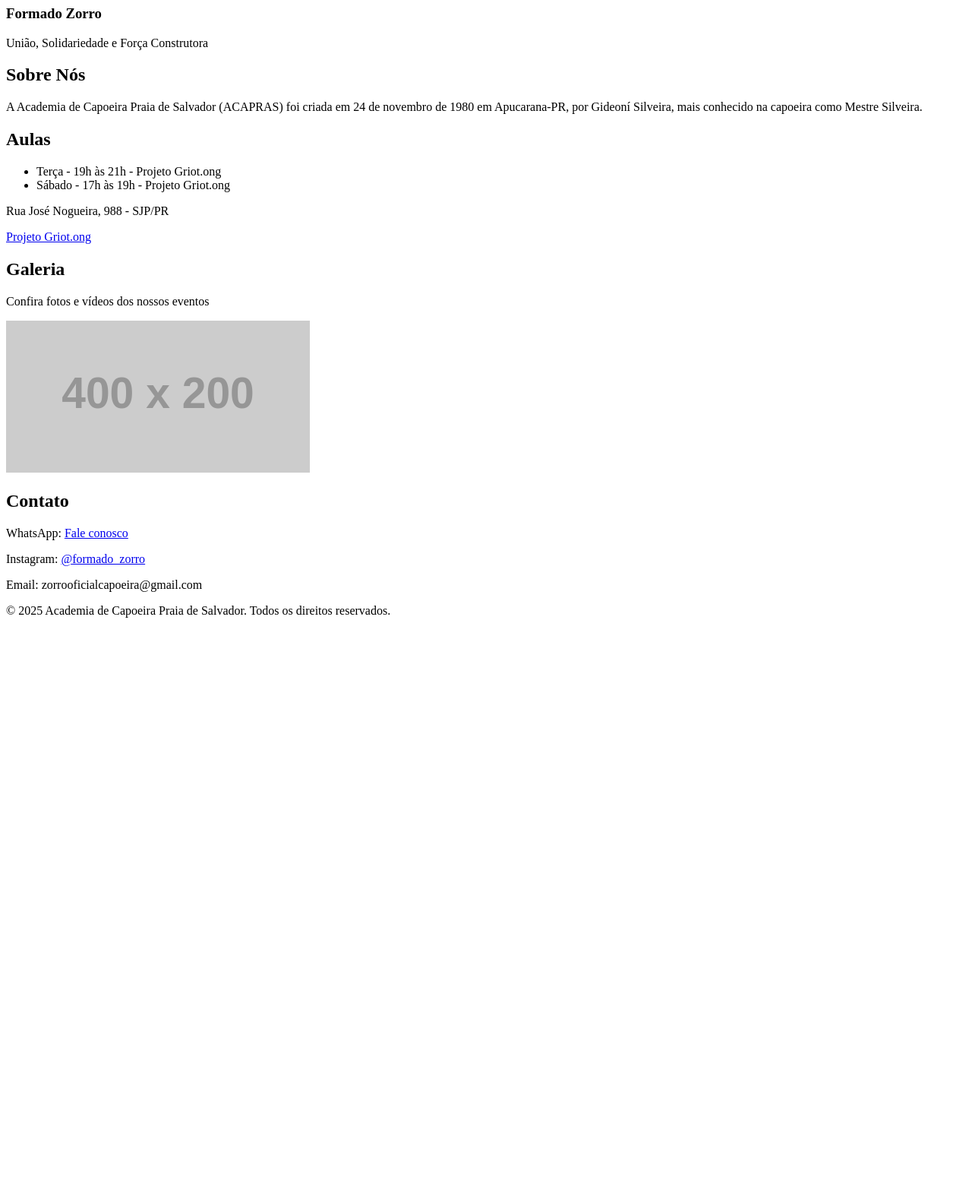
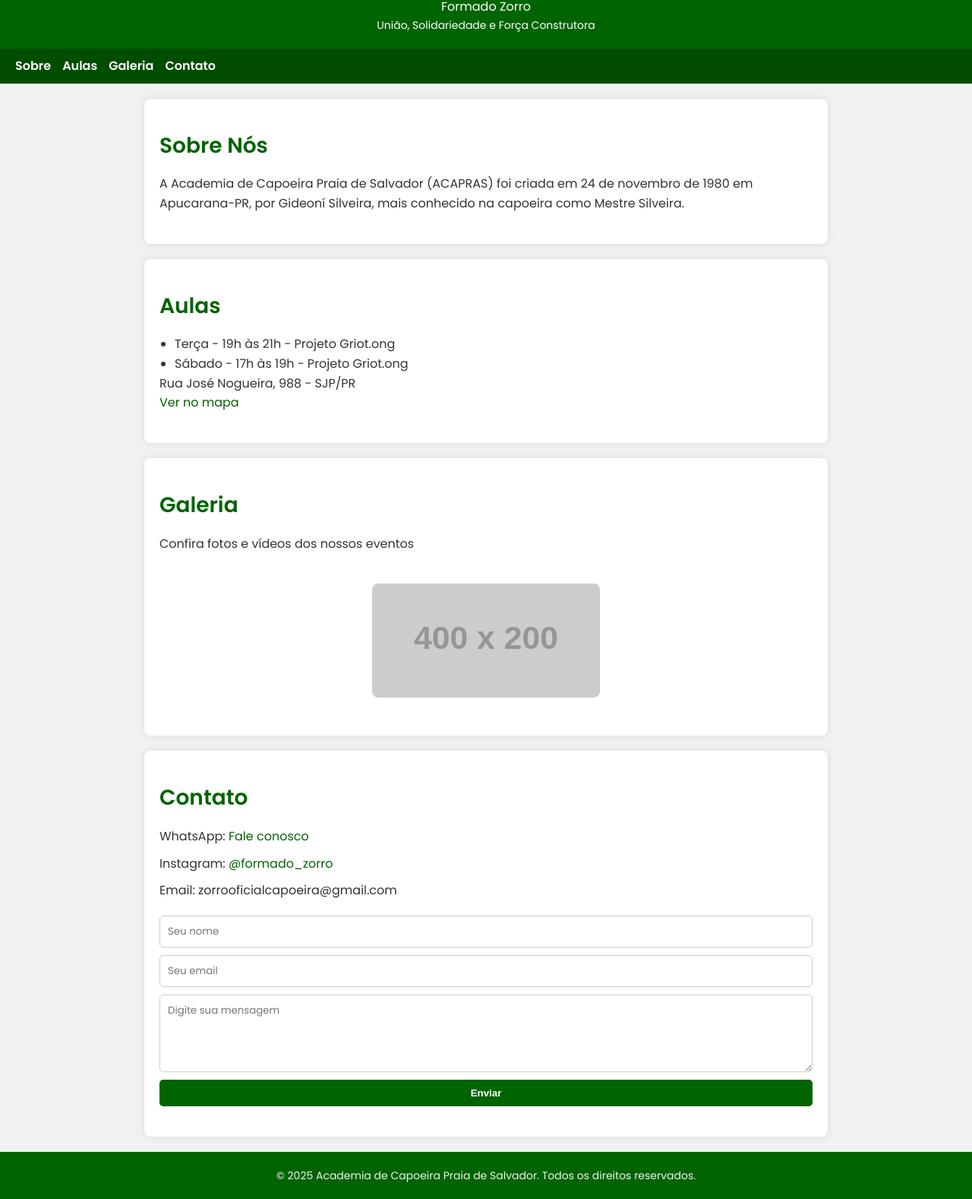
Before and after one commit to MateusRNeves/acapras, a plain HTML site: page index.html in a window 1280 px wide. Shown: the part 120-1698 px from the top of the page at 76% size. Before the commit the page ends 949 px from the top, so only its background shows below. Drawn offline with Linux system fonts and the light colour scheme; placeholder pictures from the web are drawn by us; a script that the page names is missing.

Commit message:
Atualizar o index.html10

```diff
--- a/index.html
+++ b/index.html
@@ -1,11 +1,199 @@
 <!DOCTYPE html>
 <html lang="pt-br">
 <head>
-    <meta charset="UTF-8">
-    <meta name="viewport" content="width=device-width, initial-scale=1.0">
-    <title>Zorro</title>
-    <link rel="stylesheet" href="style.css">
-    <link href="https://fonts.googleapis.com/css2?family=Poppins:wght@400;600&display=swap" rel="stylesheet">
+  <meta charset="UTF-8" />
+  <meta name="viewport" content="width=device-width, initial-scale=1.0" />
+  <title>Zorro - ACAPRAS</title>
+  <link href="https://fonts.googleapis.com/css2?family=Poppins:wght@400;600&display=swap" rel="stylesheet" />
+  <style>
+    * {
+      margin: 0;
+      padding: 0;
+      box-sizing: border-box;
+    }
+
+    body {
+      font-family: 'Poppins', Arial, sans-serif;
+      background-color: #f1f1f1;
+      color: #333;
+      line-height: 1.6;
+    }
+
+    header {
+      background-color: #006400;
+      color: white;
+      padding: 20px;
+      text-align: center;
+      position: relative;
+    }
+
+    header h1 {
+      font-size: 32px;
+    }
+
+    header h2 {
+      font-size: 18px;
+      margin: 8px 0;
+    }
+
+    header h3 {
+      font-size: 16px;
+      font-weight: normal;
+    }
+
+    header p {
+      font-size: 14px;
+    }
+
+    nav {
+      background-color: #004d00;
+      display: flex;
+      justify-content: space-between;
+      align-items: center;
+      padding: 10px 20px;
+    }
+
+    .nav-links {
+      display: flex;
+      gap: 15px;
+    }
+
+    .nav-links a {
+      color: white;
+      text-decoration: none;
+      font-weight: 600;
+    }
+
+    .hamburger {
+      display: none;
+      flex-direction: column;
+      cursor: pointer;
+    }
+
+    .hamburger span {
+      height: 3px;
+      width: 25px;
+      background: white;
+      margin: 4px 0;
+    }
+
+    .nav-active {
+      display: flex;
+      flex-direction: column;
+      background-color: #004d00;
+      padding: 10px 0;
+    }
+
+    section {
+      padding: 40px 20px;
+      background-color: white;
+      margin: 20px auto;
+      max-width: 900px;
+      border-radius: 8px;
+      box-shadow: 0 0 10px rgba(0, 0, 0, 0.1);
+    }
+
+    section h2 {
+      font-size: 28px;
+      margin-bottom: 15px;
+      color: #006400;
+    }
+
+    a {
+      color: #006400;
+      text-decoration: none;
+    }
+
+    a:hover {
+      text-decoration: underline;
+    }
+
+    ul {
+      list-style-type: disc;
+      padding-left: 20px;
+    }
+
+    #galeria img {
+      width: 100%;
+      max-width: 300px;
+      margin: 10px auto;
+      display: block;
+      border-radius: 8px;
+    }
+
+    .instagram-media {
+      max-width: 400px;
+      width: 100%;
+      margin: 20px auto !important;
+      display: flex;
+      justify-content: center;
+    }
+
+    #contato p {
+      margin-bottom: 10px;
+    }
+
+    form {
+      display: flex;
+      flex-direction: column;
+      gap: 10px;
+      margin-top: 20px;
+    }
+
+    input, textarea {
+      padding: 10px;
+      border-radius: 5px;
+      border: 1px solid #ccc;
+      font-family: 'Poppins', sans-serif;
+    }
+
+    button {
+      background-color: #006400;
+      color: white;
+      padding: 10px;
+      border: none;
+      border-radius: 5px;
+      cursor: pointer;
+      font-weight: bold;
+    }
+
+    button:hover {
+      background-color: #004d00;
+    }
+
+    footer {
+      text-align: center;
+      background-color: #006400;
+      color: #f1f1f1;
+      padding: 20px;
+      font-size: 14px;
+    }
+
+    @media (max-width: 768px) {
+      .nav-links {
+        display: none;
+        flex-direction: column;
+        gap: 10px;
+        margin-top: 10px;
+      }
+
+      .hamburger {
+        display: flex;
+      }
+
+      .nav-links.show {
+        display: flex;
+      }
+
+      header h1 {
+        font-size: 24px;
+      }
+
+      section {
+        padding: 20px;
+      }
+    }
+  </style>
 </head>
 <body>
   <header>
@@ -14,6 +202,20 @@
     <h3>Formado Zorro</h3>
     <p>União, Solidariedade e Força Construtora</p>
   </header>
+
+  <nav>
+    <div class="hamburger" onclick="toggleMenu()">
+      <span></span>
+      <span></span>
+      <span></span>
+    </div>
+    <div class="nav-links" id="nav-links">
+      <a href="#sobre">Sobre</a>
+      <a href="#aulas">Aulas</a>
+      <a href="#galeria">Galeria</a>
+      <a href="#contato">Contato</a>
+    </div>
+  </nav>
 
   <section id="sobre">
     <h2>Sobre Nós</h2>
@@ -27,18 +229,14 @@
       <li>Sábado - 17h às 19h - Projeto Griot.ong</li>
     </ul>
     <p>Rua José Nogueira, 988 - SJP/PR</p>
-        <a href="https://www.google.com/maps/search/?api=1&query=Rua+José+Nogueira+988,+São+José+dos+Pinhais,+PR" target="_blank">Projeto Griot.ong</a>
+    <a href="https://www.google.com/maps/search/?api=1&query=Rua+José+Nogueira+988,+São+José+dos+Pinhais,+PR" target="_blank">Ver no mapa</a>
   </section>
 
   <section id="galeria">
     <h2>Galeria</h2>
     <p>Confira fotos e vídeos dos nossos eventos</p>
-
-        <!-- Reels incorporado do Instagram -->
     <blockquote class="instagram-media" data-instgrm-permalink="https://www.instagram.com/reel/CkzGZq_gDnF/" data-instgrm-version="14" style="margin: auto;"></blockquote>
     <script async src="//www.instagram.com/embed.js"></script>
-
-        <!-- Imagem de exemplo -->
     <img src="https://via.placeholder.com/400x200.png?text=Evento+Capoeira" alt="Evento de abertura UniqueCUP 2024">
   </section>
 
@@ -47,10 +245,23 @@
     <p>WhatsApp: <a href="https://wa.me/5541995061642" target="_blank">Fale conosco</a></p>
     <p>Instagram: <a href="https://instagram.com/formado_zorro" target="_blank">@formado_zorro</a></p>
     <p>Email: zorrooficialcapoeira@gmail.com</p>
+
+    <form action="mailto:zorrooficialcapoeira@gmail.com" method="POST" enctype="text/plain">
+      <input type="text" name="nome" placeholder="Seu nome" required />
+      <input type="email" name="email" placeholder="Seu email" required />
+      <textarea name="mensagem" rows="4" placeholder="Digite sua mensagem" required></textarea>
+      <button type="submit">Enviar</button>
+    </form>
   </section>
 
   <footer>
     <p>&copy; 2025 Academia de Capoeira Praia de Salvador. Todos os direitos reservados.</p>
   </footer>
+
+  <script>
+    function toggleMenu() {
+      document.getElementById("nav-links").classList.toggle("show");
+    }
+  </script>
 </body>
 </html>
```
Lines whose indentation alone changed are shown as unchanged.
